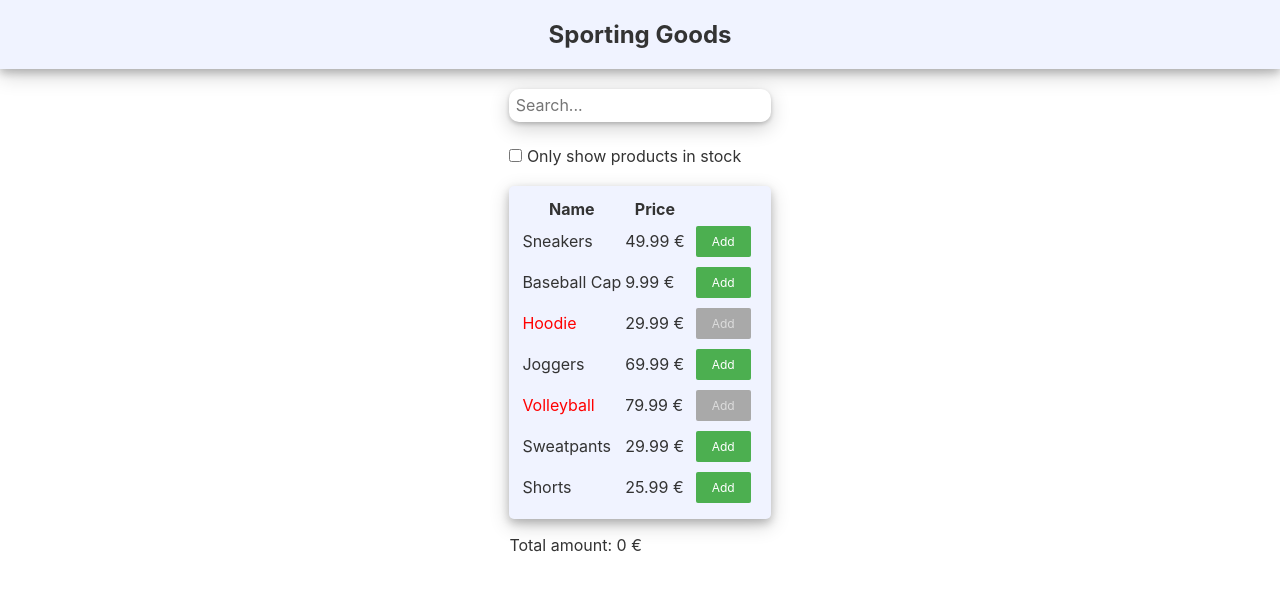
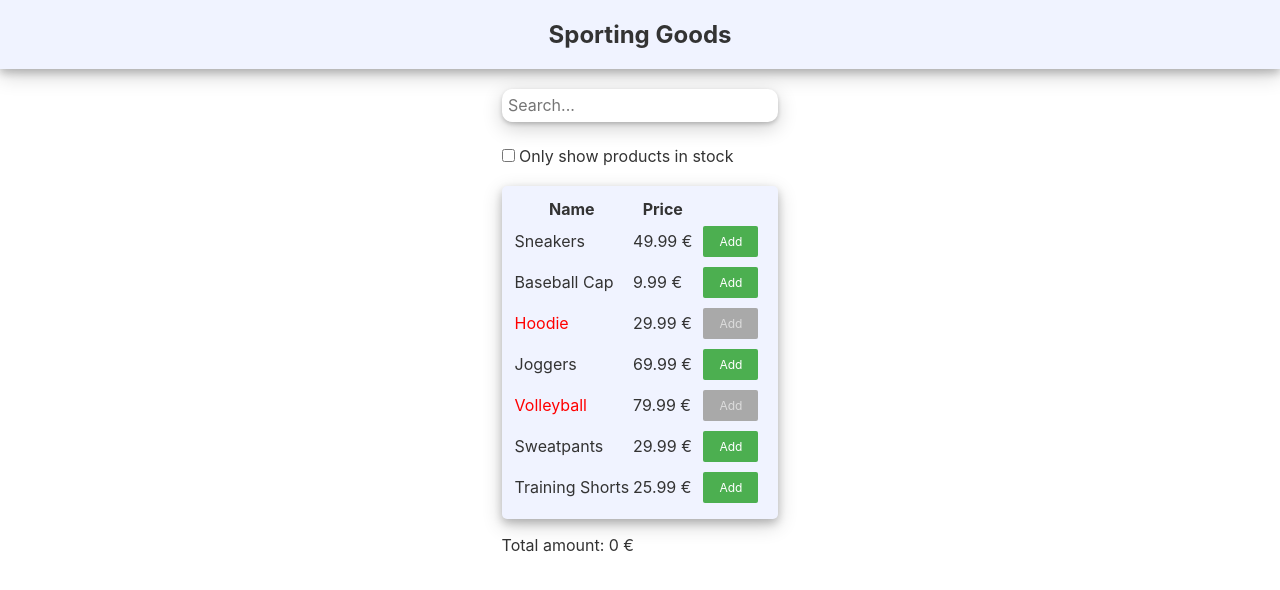
Before and after one commit to Karelus/svelte-online-store-ui, a Svelte app: page / in a window 1280 px wide. Shown: the top 590 px of the page. Built offline with nearby package versions, Linux system fonts and the light colour scheme.

Commit message:
small update on data structure

```diff
--- a/src/App.svelte
+++ b/src/App.svelte
@@ -9,7 +9,7 @@
     { price: 69.99, stocked: true, name: 'Joggers'},
     { price: 79.99, stocked: false, name: 'Volleyball'},
     { price: 29.99, stocked: true, name: 'Sweatpants'},
-    { price: 25.99, stocked: true, name: 'Shorts'},
+    { price: 25.99, stocked: true, name: 'Training Shorts'},
   	];
 
 </script>
--- a/src/components/FilterableProductsTable.svelte
+++ b/src/components/FilterableProductsTable.svelte
@@ -3,6 +3,7 @@
     import SearchBar from './SearchBar.svelte';
 
     export let products;
+
     let inStockOnly = false;
     let filterText = '';
     let totalAmount = 0.0;
```
